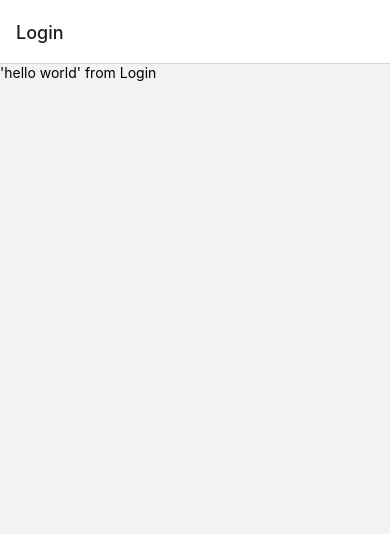
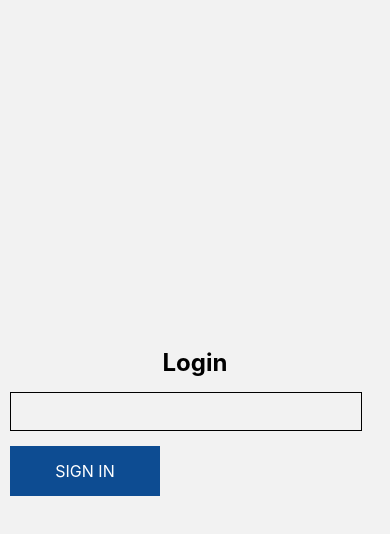
Before and after one commit to SteveRobinson99/Shoping-and-To-do-with-server-and-chat, a React Native app: screen /Login in a window 390 px wide. Shown: the top 534 px of the page. Built offline with nearby package versions, Linux system fonts and the light colour scheme.

Commit message:
add login with useState, no authentication yet, with common styles sheet for standardisation across app

```diff
--- a/App.js
+++ b/App.js
@@ -2,6 +2,7 @@
 import Home from "./screens/Home";
 import Comments from "./screens/Comments";
 import Login from "./screens/Login";
+import ShoppingList from "./screens/ShoppingList"
 
 //👇🏻 React Navigation configurations
 import { NavigationContainer } from "@react-navigation/native";
@@ -16,7 +17,7 @@ export default function App() {
                 <Stack.Screen
                     name='Login'
                     component={Login}
-                    // options={{ headerShown: false }}
+                    options={{ headerShown: false }}
                 />
                 <Stack.Screen
                     name='Home'
--- /dev/null
+++ b/assets/Styles.js
@@ -0,0 +1,109 @@
+import { StyleSheet } from "react-native";
+
+export const styles = StyleSheet.create({
+    screen: {
+        flex: 1,
+        backgroundColor: "#fff",
+        padding: 10,
+    },
+    header: {
+        padding: 10,
+        justifyContent: "space-between",
+        flexDirection: "row",
+        marginBottom: 20,
+    },
+    heading: {
+        fontSize: 24,
+        fontWeight: "bold",
+    },
+    container: {
+        padding: 15,
+    },
+    loginScreen: {
+        flex: 1,
+    },
+    loginContainer: {
+        flex: 1,
+        padding: 10,
+        flexDirection: "column",
+        justifyContent: "center",
+    },
+    textInput: {
+        borderWidth: 1,
+        width: "100%",
+        padding: 12,
+        marginBottom: 10,
+    },
+    loginButton: {
+        width: 150,
+        backgroundColor: "#0D4C92",
+        padding: 15,
+    },
+    todoContainer: {
+        flexDirection: "row",
+        justifyContent: "space-between",
+        backgroundColor: "#CDF0EA",
+        padding: 15,
+        borderRadius: 10,
+        marginBottom: 10,
+    },
+    ShoppingListContainer: {
+        flexDirection: "row",
+        justifyContent: "space-between",
+        backgroundColor: "#CDF0EA",
+        padding: 15,
+        borderRadius: 10,
+        marginBottom: 10,
+    },
+    todoTitle: {
+        fontWeight: "bold",
+        fontSize: 18,
+        marginBottom: 8,
+    },
+    ShoppingListTitle: {
+        fontWeight: "bold",
+        fontSize: 18,
+        marginBottom: 8,
+    },
+    subTitle: {
+        opacity: 0.6,
+    },
+    form: {
+        flexDirection: "row",
+        marginBottom: 40,
+    },
+    input: {
+        borderWidth: 1,
+        padding: 12,
+        flex: 1,
+        justifyContent: "center",
+    },
+    modalScreen: {
+        backgroundColor: "#fff",
+        flex: 1,
+        padding: 10,
+        alignItems: "center",
+    },
+    textInput: {
+        borderWidth: 1,
+        padding: 10,
+        width: "95%",
+        marginBottom: 15,
+    },
+    modalButton: {
+        backgroundColor: "#0D4C92",
+        padding: 10,
+    },
+    buttonText: {
+        fontSize: 18,
+        textAlign: "center",
+        color: "#fff",
+    },
+    comment: { marginBottom: 20 },
+    message: {
+        padding: 15,
+        backgroundColor: "#CDF0EA",
+        width: "80%",
+        borderRadius: 10,
+    },
+});
--- a/screens/Comments.jsx
+++ b/screens/Comments.jsx
@@ -1,7 +1,7 @@
 import { SafeAreaView, Text, StyleSheet, View, FlatList } from "react-native";
 import { Ionicons } from "@expo/vector-icons";
 import React, { useState } from "react";
-import ShoppingList from "./ShoppingList";
+
 
 ;
 
--- a/screens/Login.jsx
+++ b/screens/Login.jsx
@@ -1,13 +1,58 @@
-import { SafeAreaView, Text, StyleSheet, View, FlatList } from "react-native";
-import { Ionicons } from "@expo/vector-icons";
+import {
+    View,
+    Text,
+    SafeAreaView,
+    StyleSheet,
+    TextInput,
+    Pressable,
+} from "react-native";
+
 import React, { useState } from "react";
-import ShoppingList from "./ShoppingList";
+import { styles } from "../assets/Styles";
 
-const Login = () => {
 
-    return (<View>
-        <Text>'hello world' from Login</Text>
-            </View>)
-}
 
-export default Login
+const Login = ({ navigation }) => {
+    const [username, setUsername] = useState("");
+
+    const handleLogin = () => {
+        if (username.trim()) {
+            console.log({ username });
+        } else {
+            Alert.alert("Username is required.");
+        }
+    };
+
+    return (
+        <SafeAreaView style={styles.loginScreen}>
+            <View style={styles.loginContainer}>
+                <Text
+                    style={{
+                        fontSize: 24,
+                        fontWeight: "bold",
+                        marginBottom: 15,
+                        textAlign: "center",
+                    }}
+                >
+                    Login
+                </Text>
+                <View style={{ width: "100%" }}>
+                    <TextInput
+                        style={styles.textInput}
+                        value={username}
+                        onChangeText={(value) => setUsername(value)}
+                    />
+                </View>
+                <Pressable onPress={handleLogin} style={styles.loginButton}>
+                    <View>
+                        <Text style={{ color: "#fff", textAlign: "center", fontSize: 16 }}>
+                            SIGN IN
+                        </Text>
+                    </View>
+                </Pressable>
+            </View>
+        </SafeAreaView>
+    );
+};
+
+export default Login;
```
Also changed, not shown: 1 other file (tests, documents, lock files or other folders).
